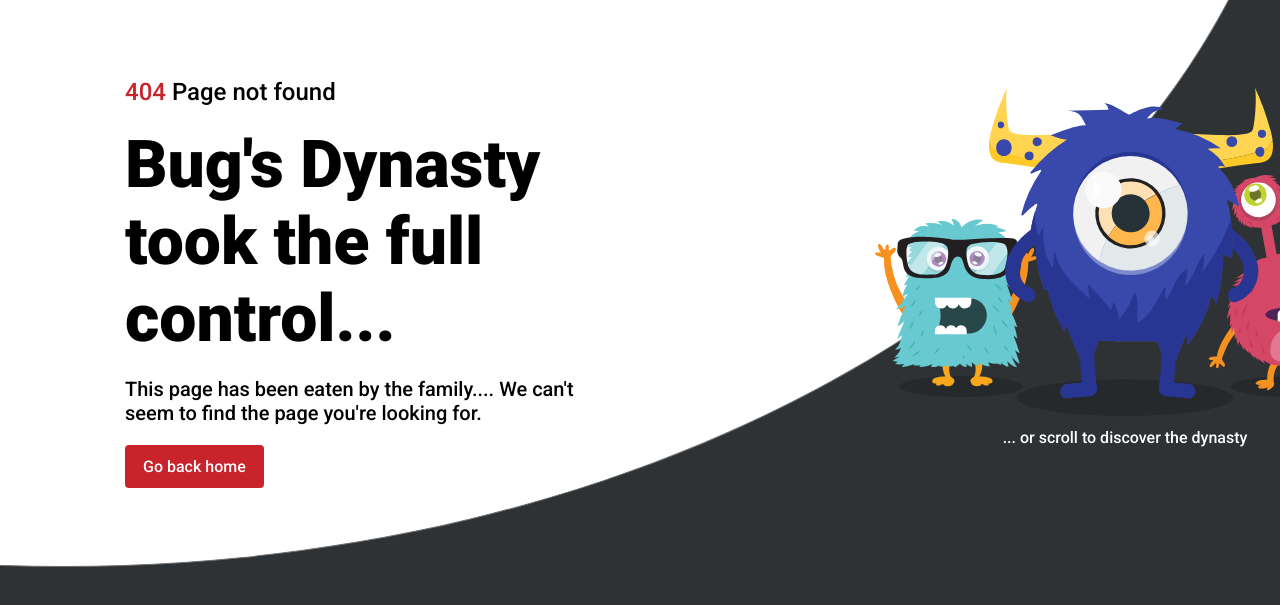
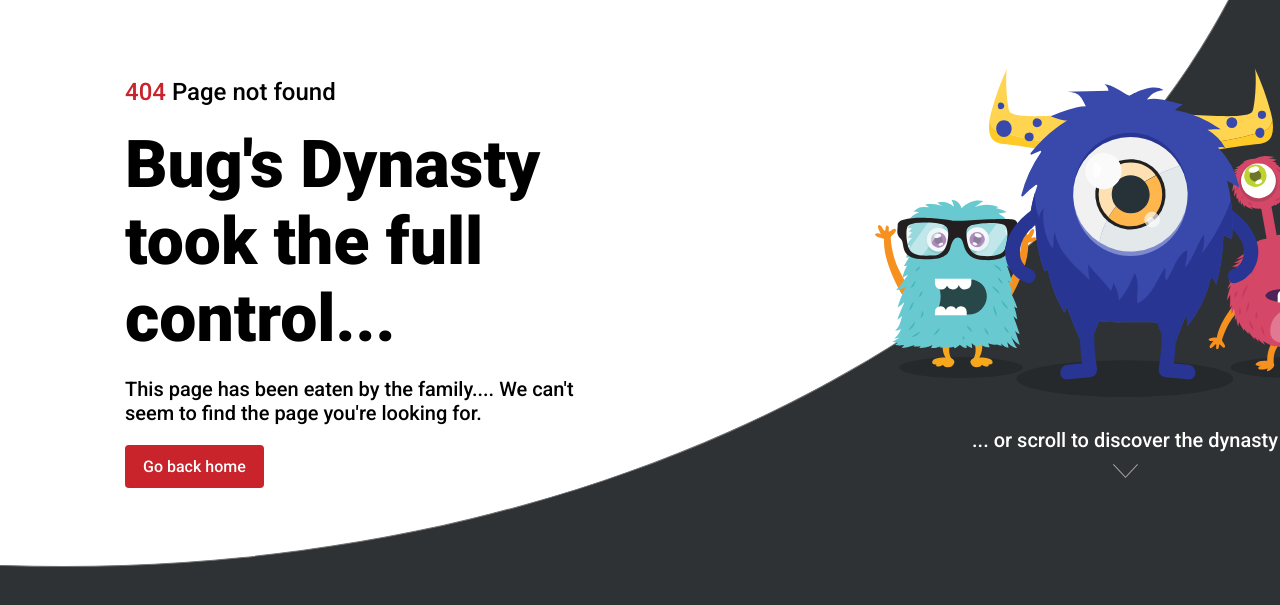
Before and after one commit to gregaubert/sonarcloud-404-ship-it, a plain HTML site: page 404.html in a window 1280 px wide. Shown: the part 127-732 px from the top of the page. Drawn offline with Linux system fonts and the light colour scheme.

Commit message:
Add arrow below text

```diff
--- a/404.html
+++ b/404.html
@@ -88,7 +88,7 @@
 
     .monsters a {
       display: inline-block;
-      font-size: 16px;
+      font-size: 20px;
       text-decoration: none;
       padding: 12px 18px;
       color: white;
@@ -117,8 +117,10 @@
       <div class="page">
         <div class="monsters">
           <img width="500px" src="img/monsters.svg" />
+          <br/><br/>
+          <a href="#">... or scroll to discover the dynasty</a>
           <br/>
-          <a href="#">... or scroll to discover the dynasty</a>
+          <img width="25px" src="img/arrow-down.svg" />
         </div>
       </div>
     </div>
```
Also changed, not shown: img/arrow-down.svg (added).
